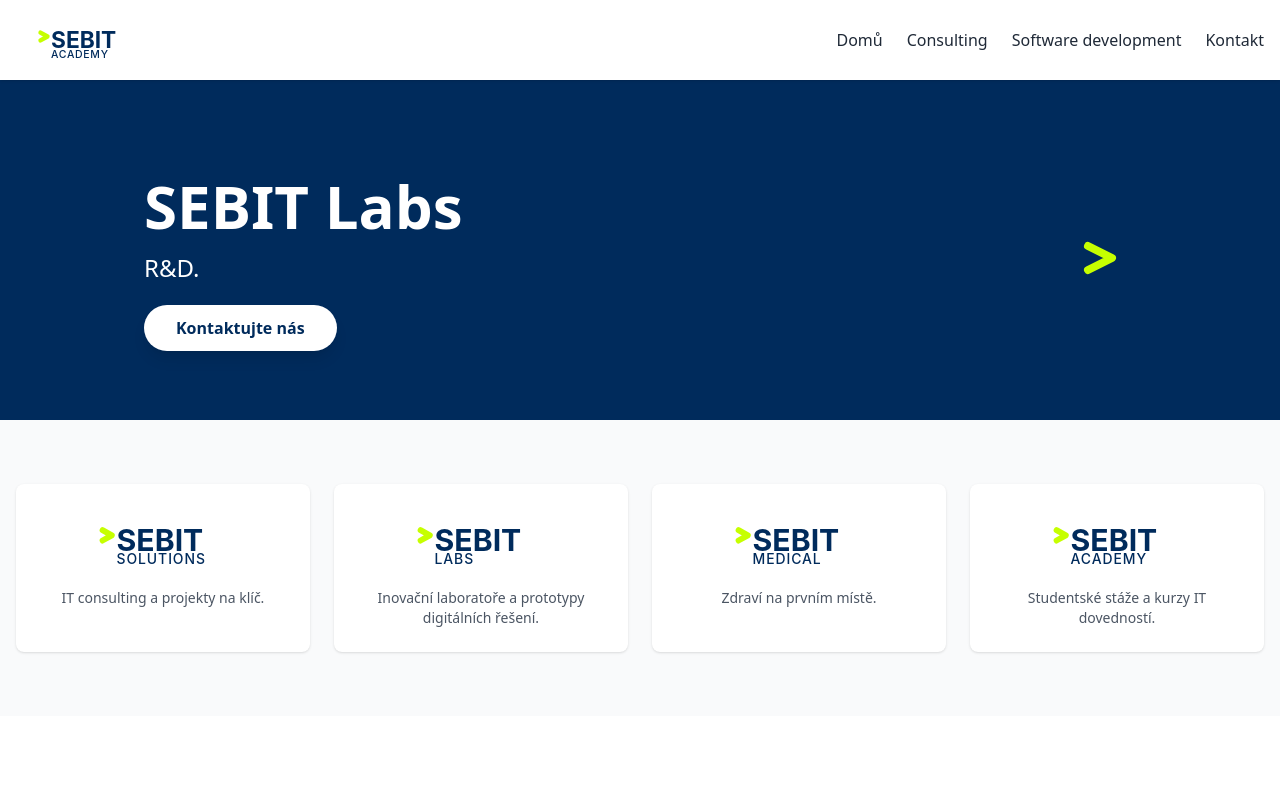
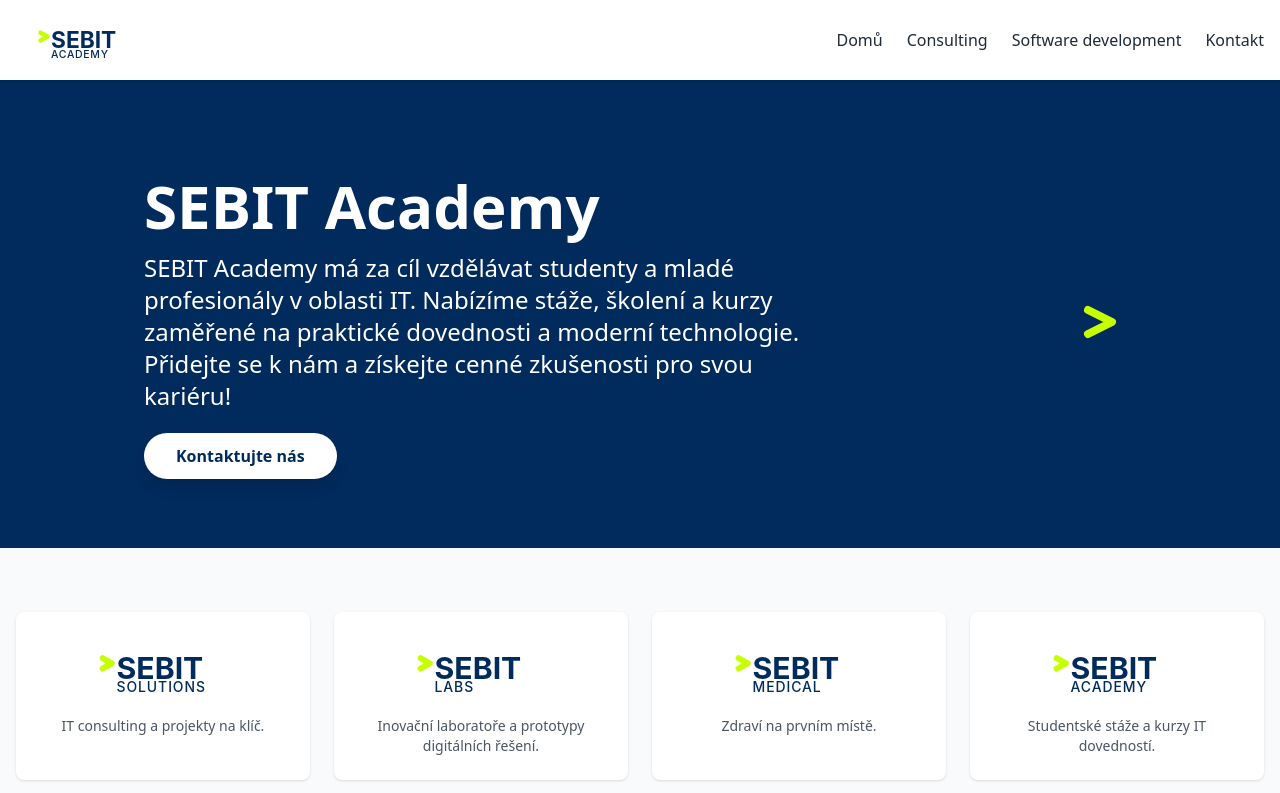
Before and after one commit to VolPark/SEBIT.github.io, a plain HTML site: page Academy/index.html in a window 1280 px wide. Shown: the top 793 px of the page. Drawn offline with nearby package versions, Linux system fonts and the light colour scheme.

Commit message:
Update SEBIT Academy and Medical sections with detailed descriptions for clarity and engagement

```diff
--- a/Academy/index.html
+++ b/Academy/index.html
@@ -123,10 +123,10 @@
       <!-- Textový obsah umístěný vlevo -->
       <div data-aos="fade-right" class="md:flex-1">
         <h1 class="text-4xl md:text-6xl font-extrabold mb-4">
-          SEBIT Labs
+          SEBIT Academy
         </h1>
         <p class="text-lg md:text-2xl mb-8 max-w-2xl">
-          R&D.
+          SEBIT Academy má za cíl vzdělávat studenty a mladé profesionály v oblasti IT. Nabízíme stáže, školení a kurzy zaměřené na praktické dovednosti a moderní technologie. Přidejte se k nám a získejte cenné zkušenosti pro svou kariéru!
         </p>
         <a href="#kontakt" class="bg-white text-sebit-navy px-8 py-3 rounded-full font-semibold shadow-lg hover:bg-gray-100 transition">
           Kontaktujte nás
```
Also changed, not shown: Medical/index.html (+1 -1 lines).
